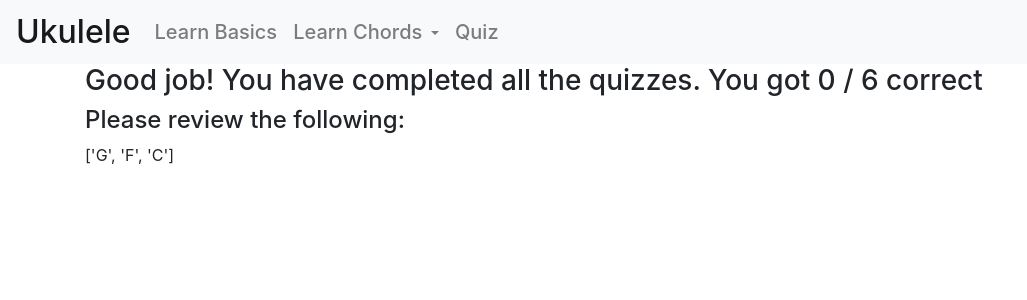
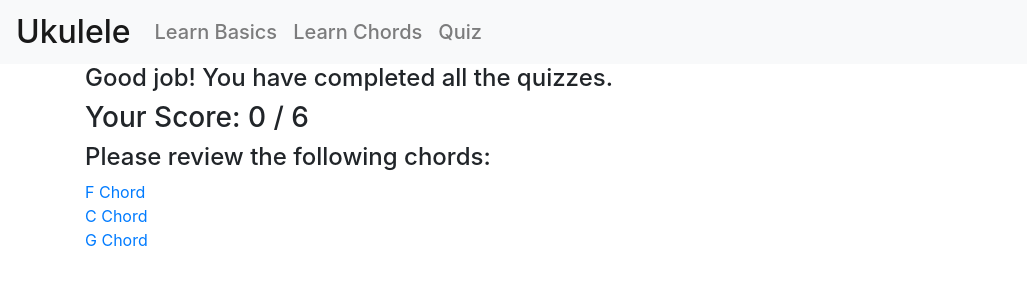
Before and after one commit to TracyCuiYating2/ui-project-group2, a Flask app: page /quiz/result in a window 1280 px wide. Shown: the top 300 px of the page, without its empty margins (0-1027 px from the left). Run offline with Flask 2, Linux system fonts and the light colour scheme; parts of the project's set-up code (start-up, migrations or seed data) failed here and were passed over; some libraries are stand-ins or nearby versions.

Commit message:
fixed quiz result page

```diff
--- a/server.py
+++ b/server.py
@@ -11,8 +11,6 @@ learnData = {
         "chord": "G",
         "chordIMG": "https://b7d3d5f9.rocketcdn.me/chords/standard/G.svg",
         "chordAudio": "/static/resources/G.mp3",
-        "description": "Here is the G chord, your fingers should pressing the yellow dots on the strings.",
-        "description2": "Here is the sound for the G chord!!!",
         "prev": "",
         "next": "2",
         "ukulele": "https://b7d3d5f9.rocketcdn.me/wp-content/themes/olympus/utimages/ukutabs-ukulele-full-vertical.png",
@@ -27,8 +25,6 @@ learnData = {
         "chord": "F",
         "chordIMG": "https://b7d3d5f9.rocketcdn.me/chords/standard/F.svg",
         "chordAudio": "/static/resources/F.mp3",
-        "description": "Here is the F chord, your fingers should pressing the yellow dots on the strings.",
-        "description2": "Here is the sound for the F chord!!!",
         "prev": "1",
         "next": "3",
         "ukulele": "https://b7d3d5f9.rocketcdn.me/wp-content/themes/olympus/utimages/ukutabs-ukulele-full-vertical.png",
@@ -42,8 +38,6 @@ learnData = {
         "chord": "C",
         "chordIMG": "https://b7d3d5f9.rocketcdn.me/chords/standard/C.svg",
         "chordAudio": "/static/resources/G.mp3",
-        "description": "Here is the C chord, your fingers should pressing the yellow dots on the strings.",
-        "description2": "Here is the sound for the C chord!!!",
         "prev": "2",
         "next": "",
         "ukulele": "https://b7d3d5f9.rocketcdn.me/wp-content/themes/olympus/utimages/ukutabs-ukulele-full-vertical.png",
@@ -121,17 +115,21 @@ quiz_results = [
     {
         "id": "1",
         "correct": "0",
-        "user": ""
+        "user": "",
+        "learn_id":"3"
     },
     {
         "id": "2",
         "correct": "2",
-        "user": ""
+        "user": "",
+        "learn_id":"1"
     },
         {
         "id": "3",
         "correct": "1",
-        "user": ""
+        "user": "",
+        "learn_id":"2"
+
     },
     {
         "id": "4",
@@ -141,7 +139,8 @@ quiz_results = [
             "3": "3",
             "4": ""
         },
-        "user":""
+        "user":"",
+        "learn_id":"3"
     },
     {
         "id": "5",
@@ -151,7 +150,8 @@ quiz_results = [
             "3": "7",
             "4": ""
         },
-        "user":""
+        "user":"",
+        "learn_id":"1"
     },
     {
         "id": "6",
@@ -161,7 +161,8 @@ quiz_results = [
             "3": "",
             "4": ""
          },
-        "user": ""
+        "user": "",
+        "learn_id":"2"
     }
 ]
 
@@ -205,13 +206,14 @@ def quiz(id=None):
 @app.route('/quiz/result')
 def quiz_feedback():
 
-    result,review,num = checkAnswer()
-    print(result)
-    print(review)
+    result,review_id,num = checkAnswer()
+
+    review_links = [[i,learnData[i]["chord"]] for i in review_id]
     # result["correct_num"] = num
+    print(review_links)
     data = {
         "result":result,
-        "review":list(review),
+        "review":review_links,
         "correctNum": num
     }
     print(data)
@@ -233,7 +235,8 @@ def save_user_response():
 def checkAnswer():
     print(quiz_results)
     result = {}
-    review = set()
+    # review = set()
+    review_id = set()
     correct_num = 0
     for i in range(6):
         if quiz_results[i]["correct"] == quiz_results[i]['user']:
@@ -241,8 +244,9 @@ def checkAnswer():
             correct_num += 1
         else:
             result[i] = False
-            review.add(quiz_data[i]['target'])
-    return result,review, correct_num
+            # review.add(quiz_data[i]['target'])
+            review_id.add(quiz_results[i]["learn_id"])
+    return result, review_id, correct_num
 
 
 if __name__ == '__main__':
--- a/static/quiz-result.js
+++ b/static/quiz-result.js
@@ -1,43 +1,10 @@
 $(document).ready(function(){
-    // let correct_list = []
-    // let correct_number = 0
-
-    // $.each(data, function (i, datum) {
-    //     console.log(data[i].user);
-    //     console.log(data[i].correct);
-
-    //     if(data[i].user === data[i].correct){
-    //         correct_list.push(data[i].id);
-    //         correct_number += 1;
-    //         $("#correct_message").text("You got " + correct_number + "/6 questions right!");
-    //         console.log(correct_list);
-    //     }
-    // });
-    // console.log("total "+correct_number);
-
-
-    if (data[0].user != data[0].correct) {
+    $.each(data["review"], function (i, datum) {
+        console.log(datum);
         let container = $("<div class='review'>")
-        let header = $("<a>").html("C Chord")
-        $(header).attr("href", "http://127.0.0.1:5000/learn/3")
-
+        let header = $("<a>").html(datum[1] + " Chord");
+        $(header).attr("href", "http://127.0.0.1:5000/learn/" + datum[0])
         $(container).append(header)
         $("#result").append(container)
-    }
-    if (data[1].user != data[1].correct) {
-        let container = $("<div class='review'>")
-        let header = $("<a>").html("G Chord")
-        $(header).attr("href", "http://127.0.0.1:5000/learn/1")
-
-        $(container).append(header)
-        $("#result").append(container)
-    }
-    if (data[2].user != data[2].correct) {
-        let container = $("<div class='review'>")
-        let header = $("<a>").html("F Chord")
-        $(header).attr("href", "http://127.0.0.1:5000/learn/2")
-
-        $(container).append(header)
-        $("#result").append(container)
-    }
+    })
 })
--- a/templates/home.html
+++ b/templates/home.html
@@ -29,16 +29,8 @@
             <li class="nav-item">
               <a class="nav-link" href="/learn/basic"><span class="mb-0 h5">Learn Basics</span></a>
             </li>
-            <li class="nav-item dropdown">
-              <a class="nav-link dropdown-toggle" href="/learn/1" id="navbarDropdown" role="button" data-toggle="dropdown" aria-haspopup="true" aria-expanded="false">
-                <span class="mb-0 h5">Learn Chords</span>
-              </a>
-
-              <div class="dropdown-menu" aria-labelledby="navbarDropdown">
-                <a class="dropdown-item" href="/learn/1">F</a>
-                <a class="dropdown-item" href="/learn/2">C</a>
-                <a class="dropdown-item" href="/learn/3">G</a>
-              </div>
+            <li class="nav-item">
+              <a class="nav-link" href="/learn/1"><span class="mb-0 h5">Learn Chords</span></a>
             </li>
             <li class="nav-item">
               <a class="nav-link" href="/quiz/1"><span class="mb-0 h5">Quiz</span></a>
--- a/templates/quiz-result.html
+++ b/templates/quiz-result.html
@@ -11,12 +11,10 @@
 </script>
 
 <div>
-    <h3>Good job! You have completed all the quizzes. You got {{data.correctNum}} / 6 correct </h3>
-    <h4 id="correct_message"></h4>
-    <h4>Please review the following:</h4>
-    <p> {{data.review}}</p>
+    <h4>Good job! You have completed all the quizzes. </h4>
+    <h3>Your Score: {{data.correctNum}} / 6 </h3>
+    <h4>Please review the following chords:</h4>
     <div id="result">
-
     </div>
 </div>
 
```
